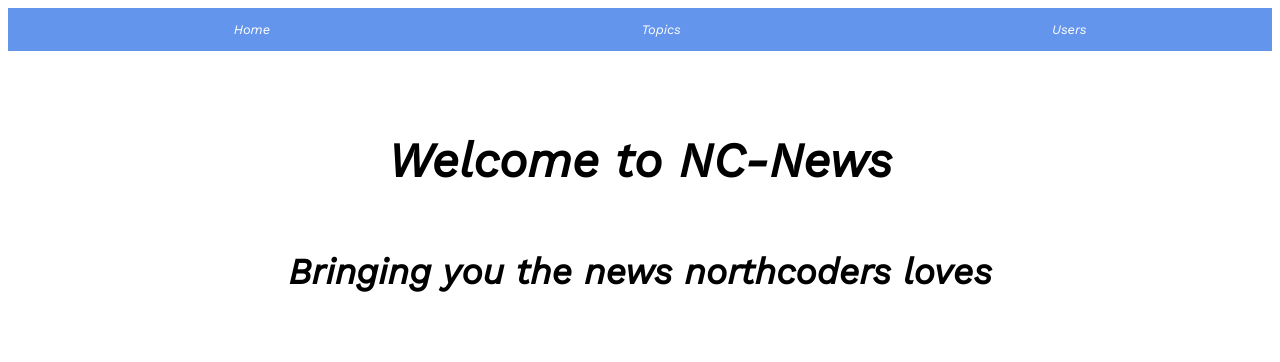
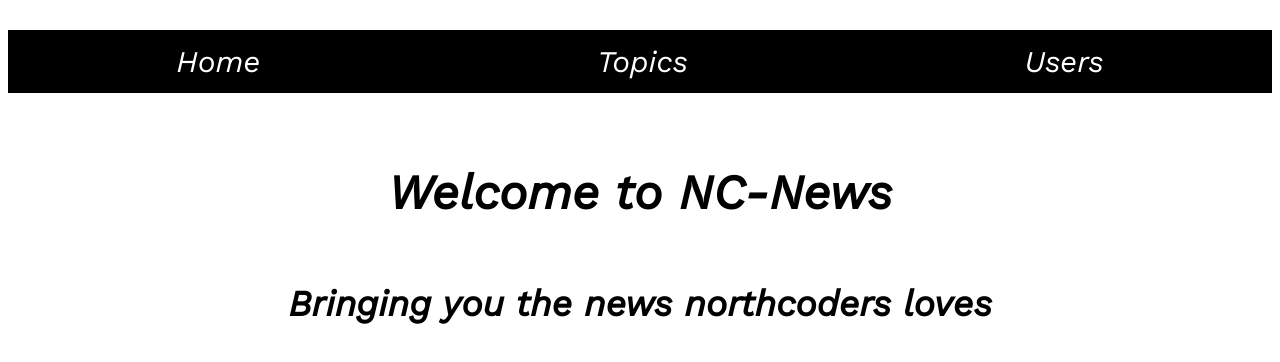
Before and after one commit to tarynCodes/nc-news, a React (Vite) app: page / in a window 1280 px wide. Shown: the top 362 px of the page. Built offline with nearby package versions, Linux system fonts and the light colour scheme; no server answers.

Commit message:
get all articles, and css for home page sorted

```diff
--- a/package.json
+++ b/package.json
@@ -10,6 +10,7 @@
     "preview": "vite preview"
   },
   "dependencies": {
+    "axios": "^1.5.0",
     "react": "^18.2.0",
     "react-dom": "^18.2.0",
     "react-router-dom": "^6.15.0"
--- a/src/App.css
+++ b/src/App.css
@@ -1,12 +1,13 @@
 *{
-    font-family: 'Work Sans', sans-serif;;
+    font-family: 'Work Sans', sans-serif;
+    list-style: none;
 }
-Header{
+header{
     display:flex;
     flex-direction: column;
     justify-content: center;
     align-items: center;
-    height: 40vh;
+    height: 30vh;
     font-size: x-large;
 }
 
@@ -14,13 +15,12 @@ Header{
     display:flex;
     flex-direction: row;
     justify-content: space-around;
-    margin: 0;
-    background-color: cornflowerblue;
+    background-color: black;
     list-style: none;
     text-decoration: none;
     font-family: monospace;
     color:cornsilk;
-    font-size: 13px
+    font-size: 30px
 }
 
 .navbar li a{
@@ -41,7 +41,7 @@ Header{
     position: absolute;
     top: 100%;
     left: 0;
-    background-color: cornflowerblue;
+    background-color: black;
     min-width: 160px;
     z-index: 1;
   }
@@ -49,3 +49,38 @@ Header{
   .dropdown:hover .dropdown-content.show {
     display: block;
   }
+
+
+.article-card{
+    border-style: solid;
+    flex-basis: calc(20% - 20px);
+    width: 50%;
+    height: 300px;
+    margin: 10px;
+    border-radius: 10px;
+    position: relative;
+}
+
+.article-card img{
+  display: flex;
+  flex-direction: row;
+  width: 100%;
+  height: 100%;
+  object-fit: cover;
+  border-radius: 10px;
+}
+
+.article-details{
+    text-decoration: none;
+    position: absolute;
+    bottom: 1px;
+    background-color: rgba(255, 255, 255, 0.442);
+    padding: 10px;
+  }
+
+  ul{
+    display: flex;
+    flex-wrap: wrap;
+    justify-content: center;
+    padding: 0px;
+  }
--- a/src/App.jsx
+++ b/src/App.jsx
@@ -4,13 +4,16 @@ import Home from './components/home'
 import Header from "./components/header"
 import NavBar from './components/NavBar'
 import './App.css'
+import ArticleContainer from './components/article.container'
 
 
 function App() {
+  const[articles, setArticles] = useState([])
   return (
     <div>
   <NavBar/>
   <Header />
+  <ArticleContainer articles={articles} setArticles={setArticles}/>
   <Routes>
   <Route path="/" element={<Home />}/>
   </Routes>
--- /dev/null
+++ b/src/components/article-card.jsx
@@ -0,0 +1,18 @@
+ const ArticleCard = ({articles}) => {
+        return (
+          <ul>
+            {articles.map((article) => (
+              <li key={article.id} className="article-card">
+                <img src={article.article_img_url} alt={article.title} />
+                <div className="article-details">
+                 <h3>{article.title}</h3>
+                  <p>Author: {article.author}</p>
+                <p>Topic: {article.topic}</p>
+               </div>
+              </li>
+            ))}
+          </ul>
+        );
+      };
+
+export default ArticleCard;
--- /dev/null
+++ b/src/components/article.container.jsx
@@ -0,0 +1,24 @@
+import React, { useEffect } from 'react';
+import ArticleCard from './article-card'
+import axios from 'axios';
+
+const ArticleContainer = ({articles, setArticles}) => {
+
+  useEffect(() => {
+    axios
+      .get(`https://taryns-news.onrender.com/api/articles`)
+      .then(( {data} ) => {
+        setArticles(data.articles);
+      })
+  }, []);
+
+  return (
+    <div >
+      <ul className='article-grid'>
+        <ArticleCard articles={articles} setArticles={setArticles} />
+      </ul>
+    </div>
+  );
+};
+
+export default ArticleContainer;
```
Also changed, not shown: 1 other file (tests, documents, lock files or other folders).
